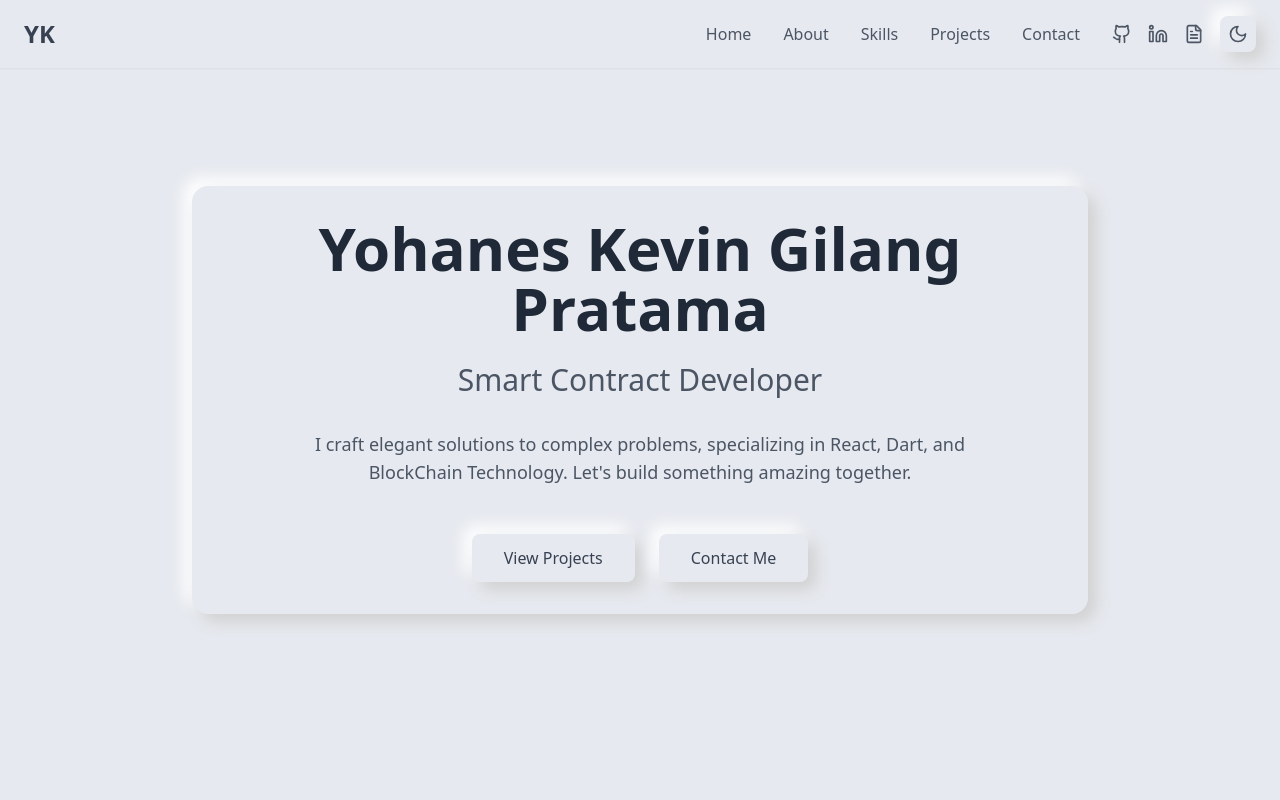
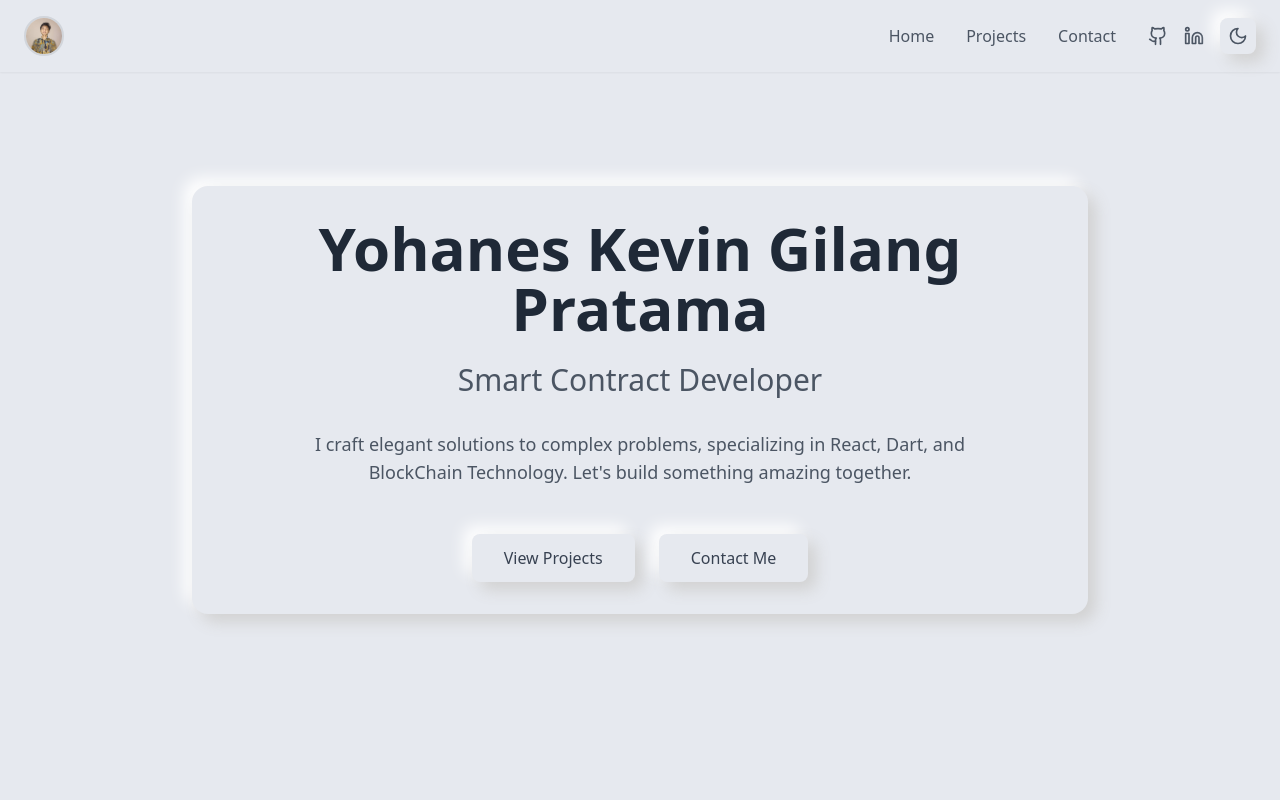
Before and after one commit to Kevin5621/yohanes-kevin-portofolio, a React (Vite) app: page / in a window 1280 px wide. Shown: the top 800 px of the page. Built offline with nearby package versions, Linux system fonts and the light colour scheme.

Commit message:
add - photo profile & adjust nav

```diff
--- a/src/components/Navigation.tsx
+++ b/src/components/Navigation.tsx
@@ -1,16 +1,42 @@
-import React from 'react';
-import { MenuIcon, XIcon, GithubIcon, LinkedinIcon, FileTextIcon } from 'lucide-react';
+import { useState } from 'react';
+import { MenuIcon, XIcon, GithubIcon, LinkedinIcon } from 'lucide-react';
 import ThemeToggle from '../styles/theme';
+import { ImageViewer } from './ImageViewer';
 
 const Navigation = () => {
-  const [isOpen, setIsOpen] = React.useState(false);
+  const [isOpen, setIsOpen] = useState(false);
+  const [isViewerOpen, setIsViewerOpen] = useState(false);
+
+  // Gambar untuk ImageViewer
+  const profileImage = {
+    image: 'src/components/assets/profile/foto.jpg',
+    title: 'Profile Picture',
+  };
 
   return (
     <nav className="fixed w-full bg-gray-100 dark:bg-dark shadow-sm z-50 px-6 py-4 transition-colors duration-200">
       <div className="max-w-7xl mx-auto flex justify-between items-center">
-        <a href="#home" className="text-2xl font-bold text-gray-700 dark:text-gray-200">
-          YK
-        </a>
+        <button
+          className="relative w-10 h-10 rounded-full overflow-hidden border-2 border-gray-300 dark:border-gray-700"
+          onClick={() => setIsViewerOpen(true)}
+        >
+          <img
+            src={profileImage.image}
+            alt="Profile"
+            className="object-cover w-full h-full"
+          />
+        </button>
+
+        {/* ImageViewer */}
+        {isViewerOpen && (
+          <ImageViewer
+            images={[profileImage]}
+            currentIndex={0}
+            onClose={() => setIsViewerOpen(false)}
+            onNext={() => {}}
+            onPrev={() => {}}
+          />
+        )}
 
         <div className="flex items-center space-x-4">
           {/* Desktop Navigation */}
@@ -26,7 +52,11 @@ const Navigation = () => {
             className="md:hidden p-2 rounded-lg shadow-neumorph dark:shadow-neumorph-dark active:shadow-neumorph-inset dark:active:shadow-neumorph-dark-inset"
             onClick={() => setIsOpen(!isOpen)}
           >
-            {isOpen ? <XIcon size={24} className="dark:text-gray-200" /> : <MenuIcon size={24} className="dark:text-gray-200" />}
+            {isOpen ? (
+              <XIcon size={24} className="dark:text-gray-200" />
+            ) : (
+              <MenuIcon size={24} className="dark:text-gray-200" />
+            )}
           </button>
         </div>
 
@@ -48,7 +78,7 @@ const Navigation = () => {
 
 const NavLinks = () => (
   <>
-    {['Home', 'About', 'Skills', 'Projects', 'Contact'].map((item) => (
+    {['Home', 'Projects', 'Contact'].map((item) => (
       <a
         key={item}
         href={`#${item.toLowerCase()}`}
@@ -62,14 +92,21 @@ const NavLinks = () => (
 
 const SocialLinks = () => (
   <div className="flex items-center space-x-4">
-    <a href="https://github.com/Kevin5621" target="_blank" rel="noopener noreferrer" className="text-gray-600 dark:text-gray-300 hover:text-gray-900 dark:hover:text-white">
+    <a
+      href="https://github.com/Kevin5621"
+      target="_blank"
+      rel="noopener noreferrer"
+      className="text-gray-600 dark:text-gray-300 hover:text-gray-900 dark:hover:text-white"
+    >
       <GithubIcon size={20} />
     </a>
-    <a href="https://www.linkedin.com/in/yohanes-kevin-gilang-pratama-9711a1293/" target="_blank" rel="noopener noreferrer" className="text-gray-600 dark:text-gray-300 hover:text-gray-900 dark:hover:text-white">
+    <a
+      href="https://www.linkedin.com/in/yohanes-kevin-gilang-pratama-9711a1293/"
+      target="_blank"
+      rel="noopener noreferrer"
+      className="text-gray-600 dark:text-gray-300 hover:text-gray-900 dark:hover:text-white"
+    >
       <LinkedinIcon size={20} />
-    </a>
-    <a href="/resume.pdf" target="_blank" rel="noopener noreferrer" className="text-gray-600 dark:text-gray-300 hover:text-gray-900 dark:hover:text-white">
-      <FileTextIcon size={20} />
     </a>
   </div>
 );
```
Also changed, not shown: src/components/assets/profile/foto.jpg (added).
